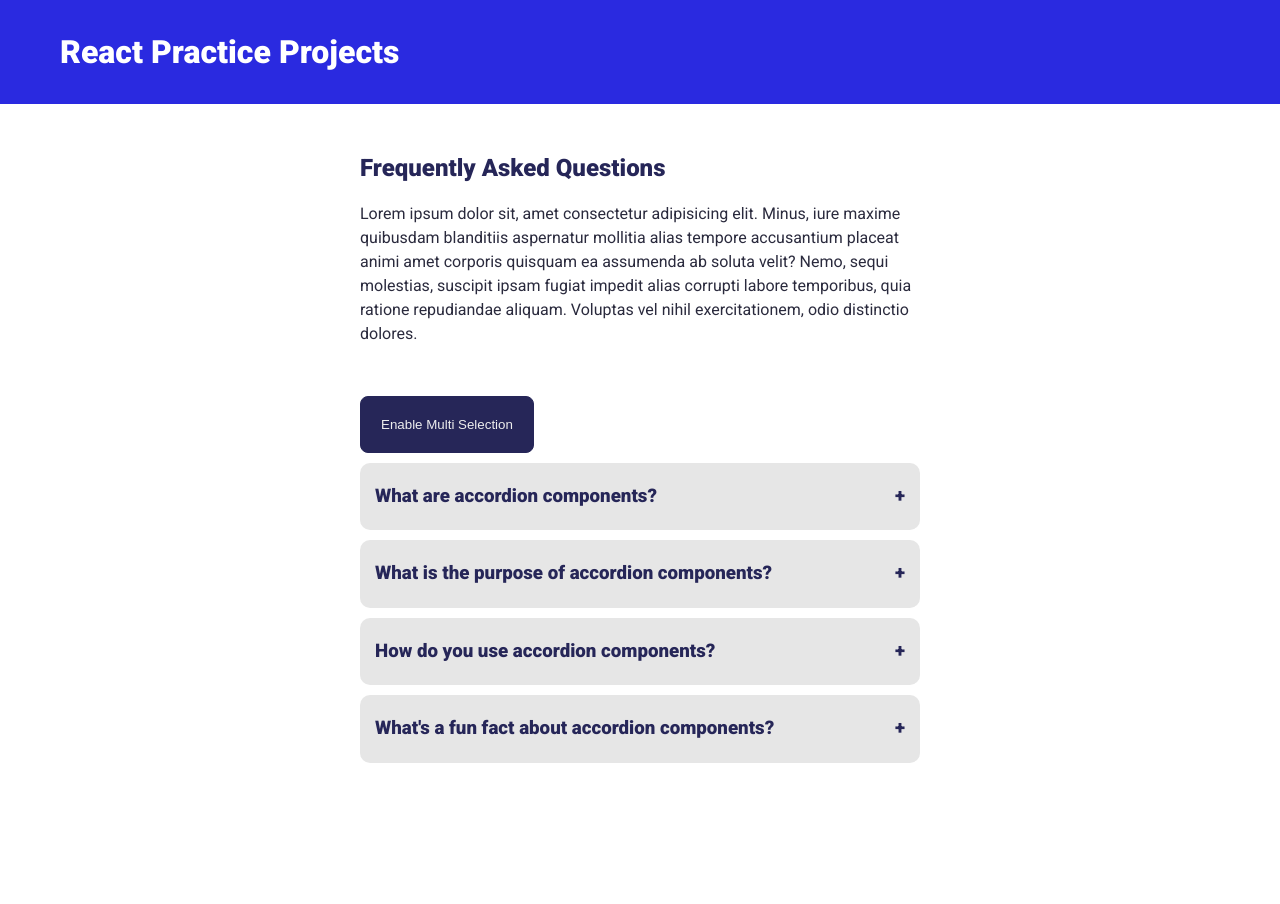
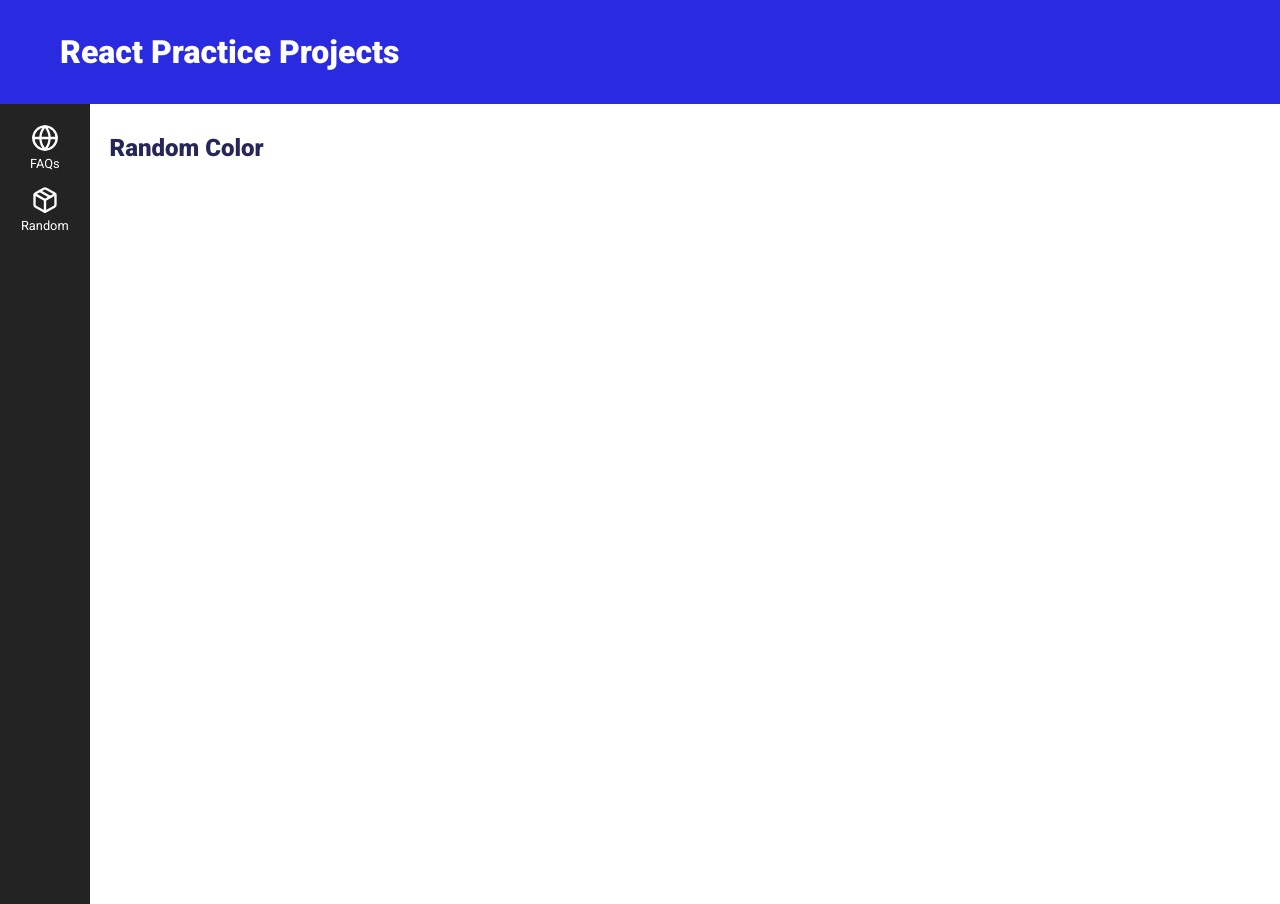
Before and after one commit to leviduncan/react_practice_projects, a React (Vite) app: page /random in a window 1280 px wide. Before the commit the page ends 800 px from the top, so only its background shows below. Built offline with nearby package versions, Linux system fonts and the light colour scheme.

Commit message:
Add React Router  to Layout

```diff
--- a/package.json
+++ b/package.json
@@ -11,7 +11,9 @@
   },
   "dependencies": {
     "react": "^18.2.0",
-    "react-dom": "^18.2.0"
+    "react-dom": "^18.2.0",
+    "react-icons": "^5.0.1",
+    "react-router-dom": "6.21.2"
   },
   "devDependencies": {
     "@types/react": "^18.2.43",
--- a/src/App.jsx
+++ b/src/App.jsx
@@ -1,17 +1,27 @@
-import { useState } from 'react'
+import React from 'react'
+import { BrowserRouter as Router, Routes, Route } from 'react-router-dom'
 import './app.css'
 import Header from './components/header/Header'
 import Accordian from './components/accordian/Accordian'
+import RandomColor from './components/random-color'
+import { Menu } from './components/aside'
+
 
 function App() {
 
 
   return (
     <div className="app">
-      <Header />
-
-      {/* Accordian Component */}
-      <Accordian />
+      <Router>
+        <Header />
+        <div className="layout">
+        <Menu />
+        <Routes>
+          <Route path="/" exact element={<Accordian />} />
+          <Route path="/random" element={<RandomColor />} />
+        </Routes>
+        </div>
+      </Router>
     </div>
   )
 }
--- a/src/app.css
+++ b/src/app.css
@@ -52,7 +52,6 @@
 
   header {
       background-color: rgb(42, 42, 224);
-      margin-bottom: 20px;
 
       h1 {
           color: #fff;
@@ -61,53 +60,19 @@
 
   }
 
-  .hide {
-    display: none;
+  .layout {
+    display: flex;
+    flex-direction: row;
+    width: 100%;
+    height: 100vh;
+    position: relative;
   }
 
-  .faqs {
-      h2 {
-          margin-bottom: 10px;
+
+  @media (max-width: 768px) {
+    .layout {
+        display: flex;
+        flex-direction: column;
+        width: 100%;
       }
-
-      p.content {
-          margin-bottom: 40px;
-      }
-
-      .accordian {
-          background: var(--lt-gray);
-          width: 100%;
-          margin-bottom: 10px;
-          border-radius: 10px;
-          overflow: hidden;
-
-
-          .title {
-              padding: 15px;
-              font-weight: bold;
-              background: rgba(0, 0, 0, 0.034);
-              display: flex;
-              justify-content: space-between;
-              cursor: pointer;
-
-              &:hover {
-                background: rgba(0, 0, 0, 0.116);
-              }
-          }
-
-          .body {
-
-              padding: 15px;
-          }
-
-      }
-          button {
-            padding: 20px;
-            margin: 10px 0;
-            border-radius: 8px;
-            border: solid 1px var(--header-color);
-            background: var(--header-color);
-            color: var(--lt-gray)
-          }
-
-  }
+}
--- a/src/components/accordian/Accordian.jsx
+++ b/src/components/accordian/Accordian.jsx
@@ -1,32 +1,51 @@
 import React, { useState } from 'react'
 import data from './data'
+import './style.css'
 
 const Accordian = () => {
     const [selected, setSelected] = useState(null)
+    const [enableMultiSelection, setEnableMultiSelection] = useState(false)
+    const [multiple, setMultiple] = useState([])
 
     const handleSingleSelection = (getCurrentId) => {
         setSelected(getCurrentId === selected ? null : getCurrentId)
     }
+    const handleMultiSelection = (getCurrentId) => {
+        let cpyMultiple = [...multiple]
+        const findIndexOfCurrentId = cpyMultiple.indexOf(getCurrentId)
+        if (findIndexOfCurrentId === -1) cpyMultiple.push(getCurrentId)
+        else cpyMultiple.splice(findIndexOfCurrentId, 1)
 
+        setMultiple(cpyMultiple)
+    }
+    console.log(selected, multiple)
     return (
         <div className="faqs">
             <div className="container-sm">
                 <h2>Frequently Asked Questions</h2>
                 <p className="content">Lorem ipsum dolor sit, amet consectetur adipisicing elit. Minus, iure maxime quibusdam blanditiis aspernatur mollitia alias tempore accusantium placeat animi amet corporis quisquam ea assumenda ab soluta velit? Nemo, sequi molestias, suscipit ipsam fugiat impedit alias corrupti labore temporibus, quia ratione repudiandae aliquam. Voluptas vel nihil exercitationem, odio distinctio dolores.</p>
 
-                <button>Enable Multi Selection</button>
+                {/* <button onClick={() => setEnableMultiSelection(!enableMultiSelection)}>Enable Multi Selection</button> */}
+                <input type="checkbox" name="" id="" onClick={() => setEnableMultiSelection(!enableMultiSelection)} /> Enable Multi Selection
 
                 {
                     data && data.length > 0 ?
                         data.map((item, idx) => (
                             <div className="accordian" key={idx}>
-                                <h3 className="title" onClick={() => handleSingleSelection(item.id)}>
+                                <h3 className="title" onClick={
+                                    enableMultiSelection
+                                        ? () => handleMultiSelection(item.id)
+                                        : () => handleSingleSelection(item.id)
+                                }>
                                     {item.question} <span>+</span>
                                 </h3>
 
-                                    {
-                                        selected === item.id ? <div className='body'> {item.answer}</div> : null
-                                    }
+                                {
+                                    selected === item.id
+                                        || multiple.indexOf(item.id) !== -1
+                                        ? <div className='body'> {item.answer}</div>
+                                        : null
+                                }
 
                             </div>
                         )
--- /dev/null
+++ b/src/components/accordian/style.css
@@ -0,0 +1,48 @@
+.faqs {
+    h2 {
+        margin-bottom: 10px;
+    }
+
+    p.content {
+        margin-bottom: 40px;
+        padding-bottom: 20px;
+        border-bottom: solid 1px var(--lt-gray);
+    }
+
+    .accordian {
+        background: var(--lt-gray);
+        width: 100%;
+        margin-bottom: 10px;
+        border-radius: 10px;
+        overflow: hidden;
+
+
+        .title {
+            padding: 15px;
+            font-weight: bold;
+            background: rgba(0, 0, 0, 0.034);
+            display: flex;
+            justify-content: space-between;
+            cursor: pointer;
+
+            &:hover {
+              background: rgba(0, 0, 0, 0.116);
+            }
+        }
+
+        .body {
+
+            padding: 15px;
+        }
+
+    }
+        button {
+          padding: 20px;
+          margin: 10px 0;
+          border-radius: 8px;
+          border: solid 1px var(--header-color);
+          background: var(--header-color);
+          color: var(--lt-gray)
+        }
+
+}
--- /dev/null
+++ b/src/components/aside/index.jsx
@@ -0,0 +1,15 @@
+import React from 'react'
+import { Link } from 'react-router-dom'
+import { FiGlobe, FiPackage } from "react-icons/fi";
+import './style.css'
+
+export const Menu = () => {
+  return (
+    <div className="menu">
+      <ul>
+        <Link to="/"><li><FiGlobe className="icon"/>FAQs</li></Link>
+        <Link to="/random"><li><FiPackage className="icon"/>Random</li></Link>
+      </ul>
+    </div>
+  )
+}
--- /dev/null
+++ b/src/components/aside/style.css
@@ -0,0 +1,43 @@
+.menu {
+    background: #232323;
+    color: #fff;
+    width: 7%;
+    padding: 20px;
+}
+
+.menu ul li {
+    list-style: none;
+    text-align: center;
+    font-size: .8rem;
+    display: flex;
+    flex-direction: column;
+    align-items: center;
+    margin-bottom: 10px;
+}
+
+.menu a {
+    color: #fff;
+    text-decoration: none;
+
+    &:hover {
+        text-decoration: none;
+        color: orange;
+    }
+}
+
+.menu .icon {
+    width: 28px;
+    height: 28px;
+}
+
+@media (max-width: 768px) {
+    .menu {
+        width: 100%;
+    }
+
+    .menu ul {
+        display: flex;
+        flex-direction: row;
+        justify-content: space-around;
+    }
+}
--- /dev/null
+++ b/src/components/random-color/index.jsx
@@ -0,0 +1,16 @@
+import React, { useState } from 'react'
+import "./style.css"
+
+const RandomColor = () => {
+const [bucket, setBucket] = useState('Random Color')
+    return (
+        <div className="randomColor">
+            <div className="container">
+            <h2>{bucket}</h2>
+            </div>
+        </div>
+    )
+}
+
+
+export default RandomColor
```
Also changed, not shown: src/components/random-color/style.css (added), 1 other file (tests, documents, lock files or other folders).
